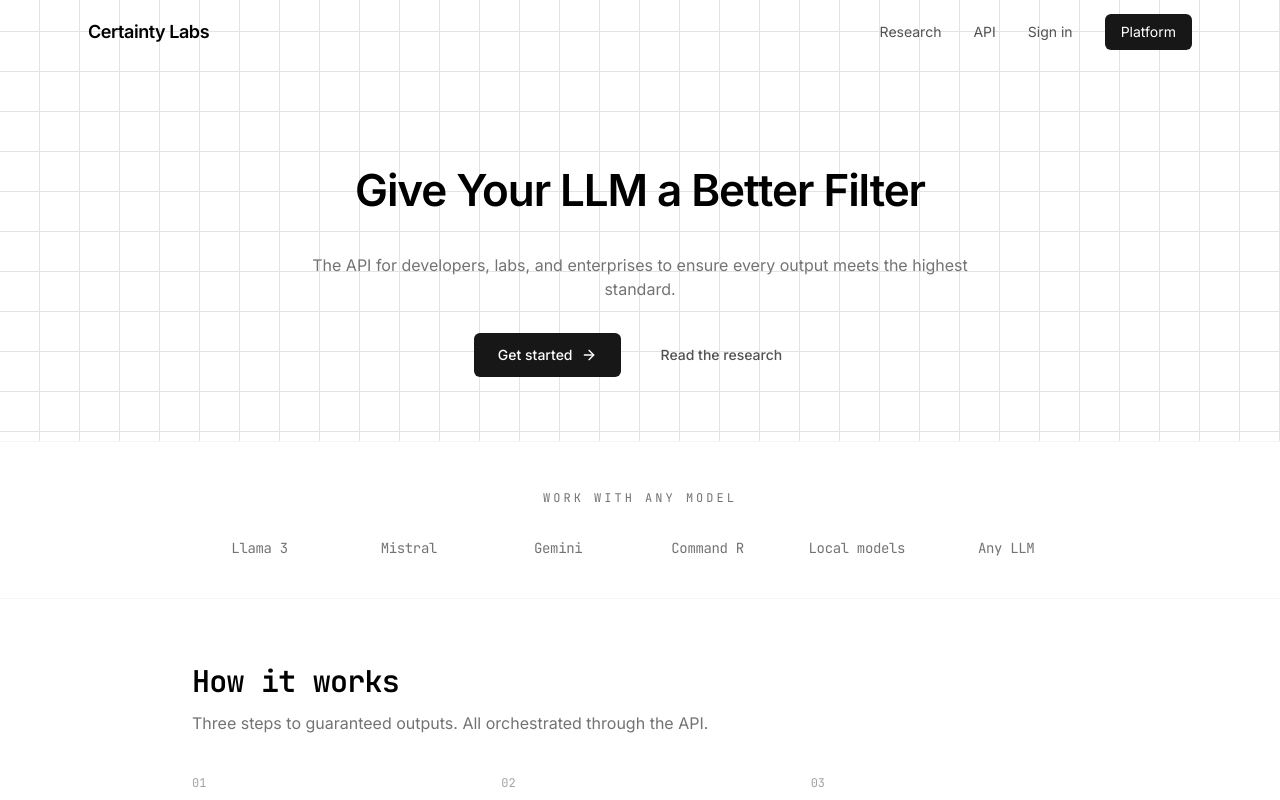
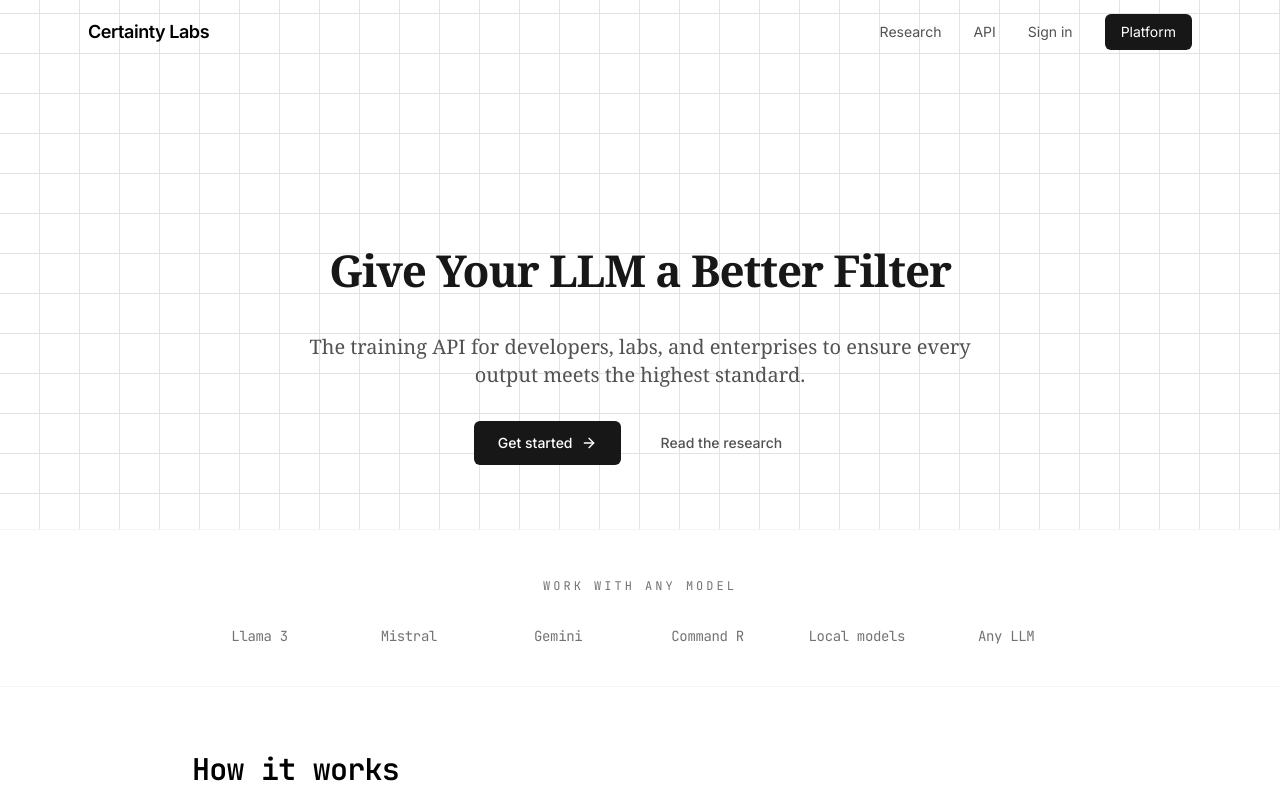
Before and after one commit to benski20/Certainty_labs, a Next.js app in the folder platform/: page / in a window 1280 px wide. Shown: the top 800 px of the page. Built offline with nearby package versions, Linux system fonts and the light colour scheme.

Commit message:
style updates

```diff
--- a/platform/src/app/page.tsx
+++ b/platform/src/app/page.tsx
@@ -102,7 +102,7 @@ export default function Home() {
       <Navbar />
       <main>
         {/* Hero */}
-        <section className="relative pt-80 md:pt-40 pb-16 px-6 overflow-hidden">
+        <section className="relative pt-500 md:pt-60 pb-16 px-6 overflow-hidden">
           <GridPattern
             width={40}
             height={40}
@@ -122,15 +122,15 @@ export default function Home() {
             >
               <motion.h1
                 variants={fadeIn}
-                className="text-4xl md:text-[2.75rem] leading-snug md:leading-snug font-semibold tracking-tight text-balance"
+                className="font-serif text-4xl md:text-[2.75rem] leading-snug md:leading-snug font-semibold tracking-tight text-balance text-neutral-900"
               >
                 Give Your LLM a Better Filter
               </motion.h1>
               <motion.p
                 variants={fadeIn}
-                className="text-sm md:text-base text-neutral-500 max-w-2xl mx-auto leading-relaxed"
+                className="font-serif text-base md:text-xl text-neutral-600 max-w-2xl mx-auto leading-relaxed"
               >
-                The API for developers, labs, and enterprises to ensure every output meets the highest standard.
+                The training API for developers, labs, and enterprises to ensure every output meets the highest standard.
               </motion.p>
               <motion.div
                 variants={fadeInUp}
```
